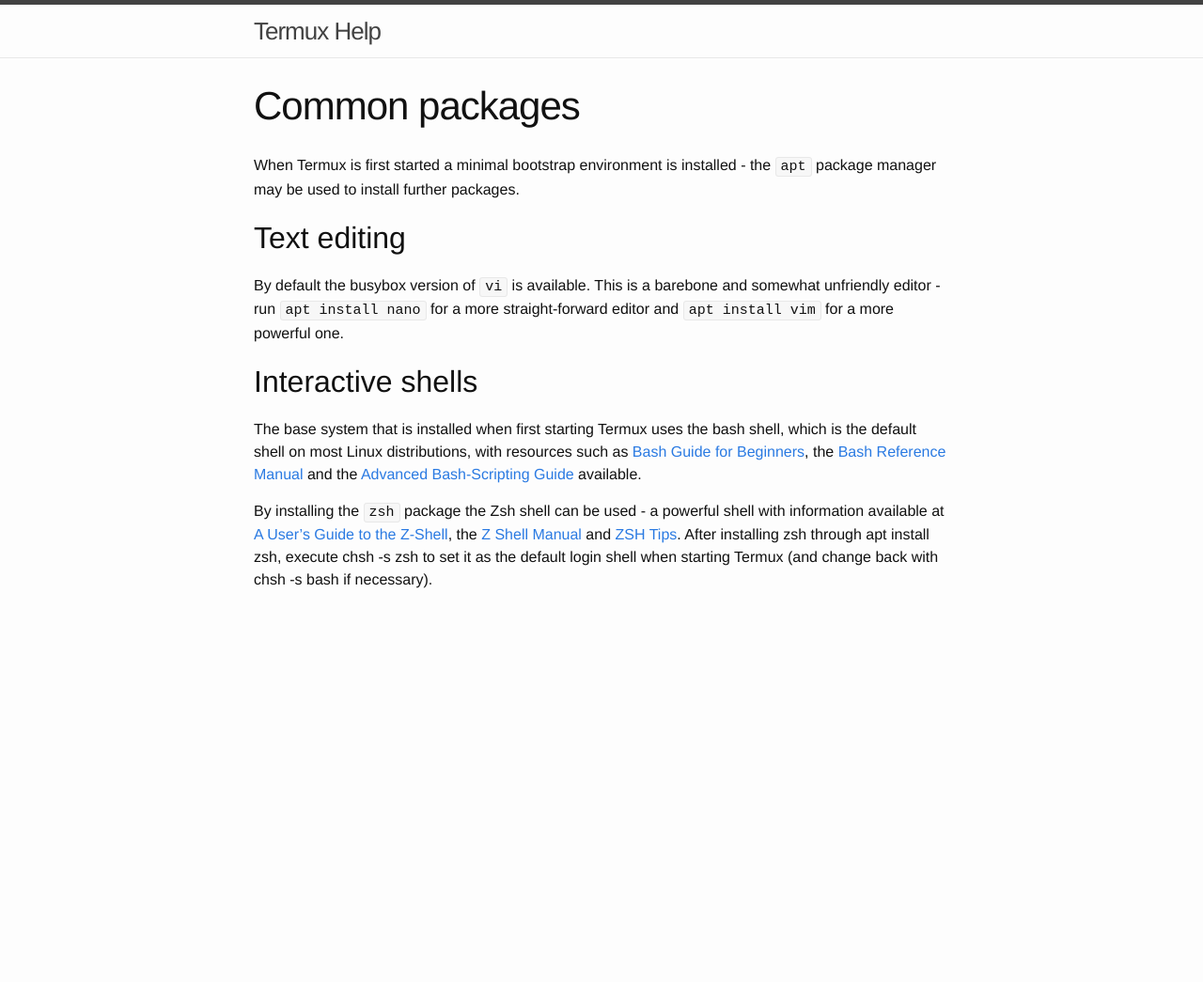
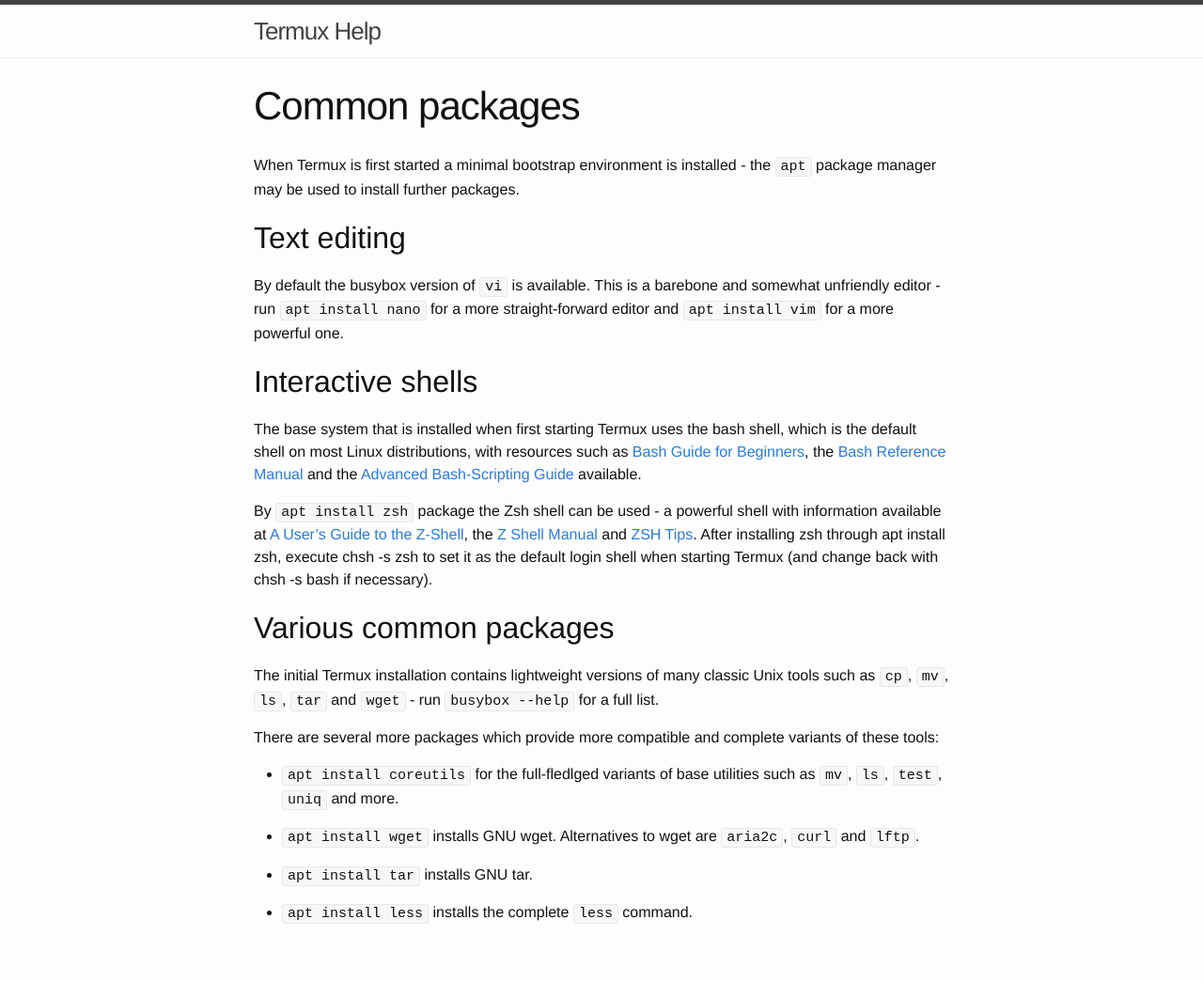
Before and after one commit to termux/termux.github.io, a Jekyll site: the page built from common-packages.md, in a window 1280 px wide. Shown: the whole page at 94% size. Built offline with Jekyll 4.4.1, drawn with Linux system fonts in a browser that asks for light colours; before the commit the page ends 900 px from its top, so only the background shows below that.

Commit message:
Minor touches

```diff
--- a/common-packages.md
+++ b/common-packages.md
@@ -13,4 +13,18 @@
 -----------------
 The base system that is installed when first starting Termux uses the bash shell, which is the default shell on most Linux distributions, with resources such as [Bash Guide for Beginners](http://www.tldp.org/LDP/Bash-Beginners-Guide/html/), the [Bash Reference Manual](https://www.gnu.org/software/bash/manual/bash.html) and the [Advanced Bash-Scripting Guide](http://www.tldp.org/LDP/abs/html/) available.
 
-By installing the `zsh` package the Zsh shell can be used - a powerful shell with information available at [A User's Guide to the Z-Shell](http://zsh.sourceforge.net/Guide/zshguide.html), the [Z Shell Manual](http://zsh.sourceforge.net/Doc/Release/zsh_toc.html) and [ZSH Tips](http://www.rayninfo.co.uk/tips/zshtips.html). After installing zsh through apt install zsh, execute chsh -s zsh to set it as the default login shell when starting Termux (and change back with chsh -s bash if necessary).
+By `apt install zsh` package the Zsh shell can be used - a powerful shell with information available at [A User's Guide to the Z-Shell](http://zsh.sourceforge.net/Guide/zshguide.html), the [Z Shell Manual](http://zsh.sourceforge.net/Doc/Release/zsh_toc.html) and [ZSH Tips](http://www.rayninfo.co.uk/tips/zshtips.html). After installing zsh through apt install zsh, execute chsh -s zsh to set it as the default login shell when starting Termux (and change back with chsh -s bash if necessary).
+
+Various common packages
+-----------------------
+The initial Termux installation contains lightweight versions of many classic Unix tools such as `cp`, `mv`, `ls`, `tar` and `wget` - run `busybox --help` for a full list.
+
+There are several more packages which provide more compatible and complete variants of these tools:
+
+- `apt install coreutils` for the full-fledlged variants of base utilities such as `mv`, `ls`, `test`, `uniq` and more.
+
+- `apt install wget` installs GNU wget. Alternatives to wget are `aria2c`, `curl` and `lftp`.
+
+- `apt install tar` installs GNU tar.
+
+- `apt install less` installs the complete `less` command.
```
Also changed, not shown: configuration.md (+1 -1 lines).
